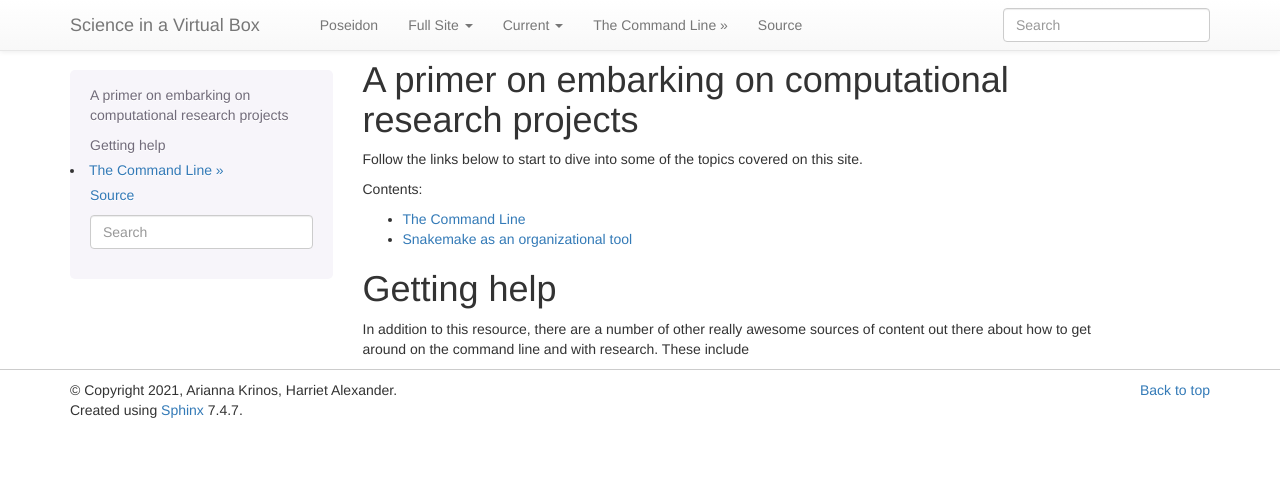
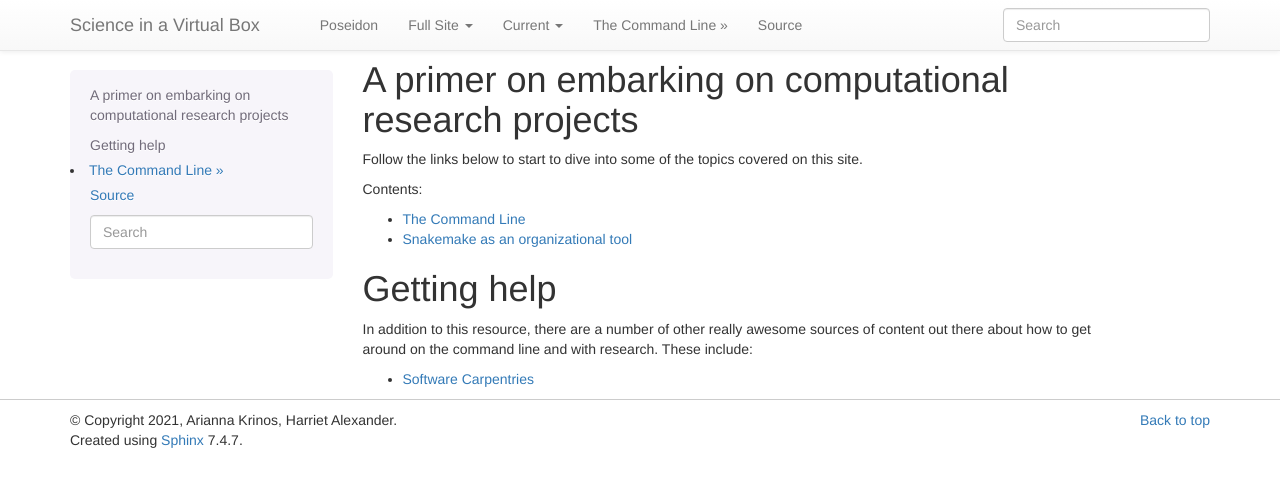
Before and after one commit to AlexanderLabWHOI/cs-sea-catg, a Sphinx documentation site: the page built from docs/index.rst, in a window 1280 px wide. Shown: the top 487 px of the page. Built offline with Sphinx 7.4.7, drawn with Linux system fonts in a browser that asks for light colours.

Commit message:
trying to fix theme

```diff
--- a/docs/index.rst
+++ b/docs/index.rst
@@ -18,7 +18,8 @@ Follow the links below to start to dive into some of the topics covered on this
 Getting help
 ============
 
-In addition to this resource, there are a number of other really awesome sources of content out there about how to get around on the command line and with research. These include
+In addition to this resource, there are a number of other really awesome sources of content out there about how to get around on the command line and with research. These include:
+
+- `Software Carpentries`_
 
 .. _`Software Carpentries`: https://software-carpentry.org/
-.. _`Sphinx Bootstrap Theme`: https://github.com/ryan-roemer/sphinx-bootstrap-theme
```
Also changed, not shown: docs/using-snakemake.md (+0 -2 lines).
